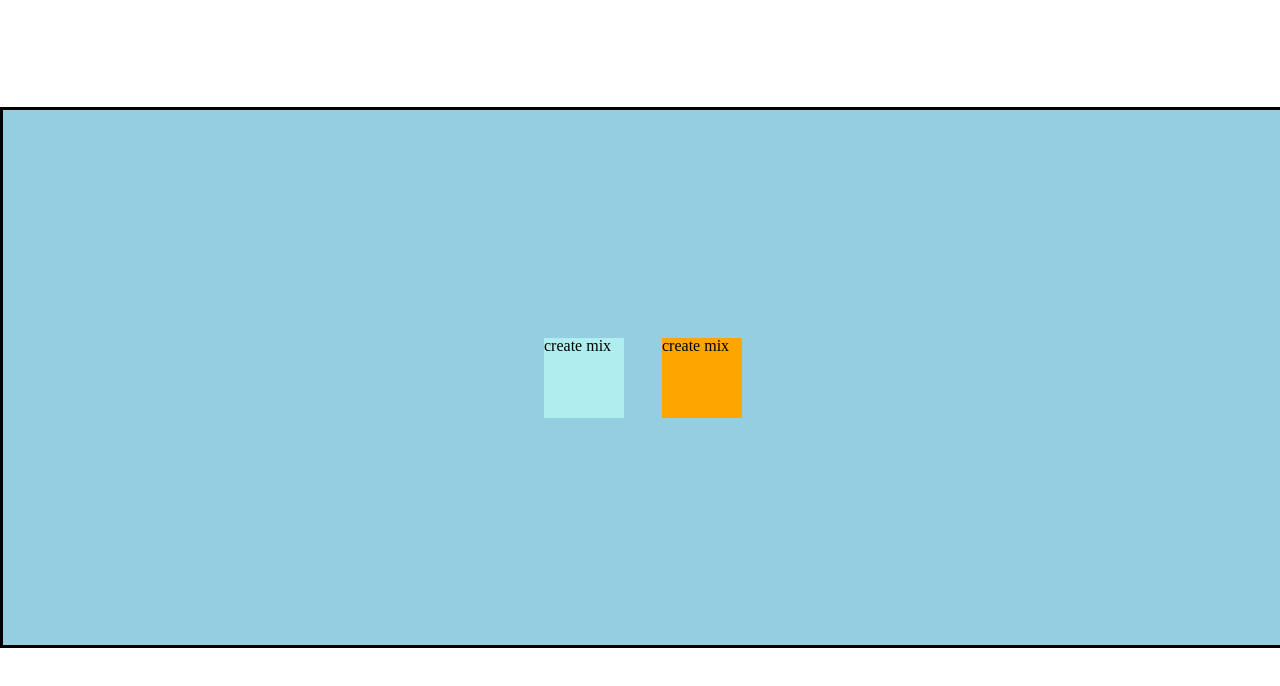
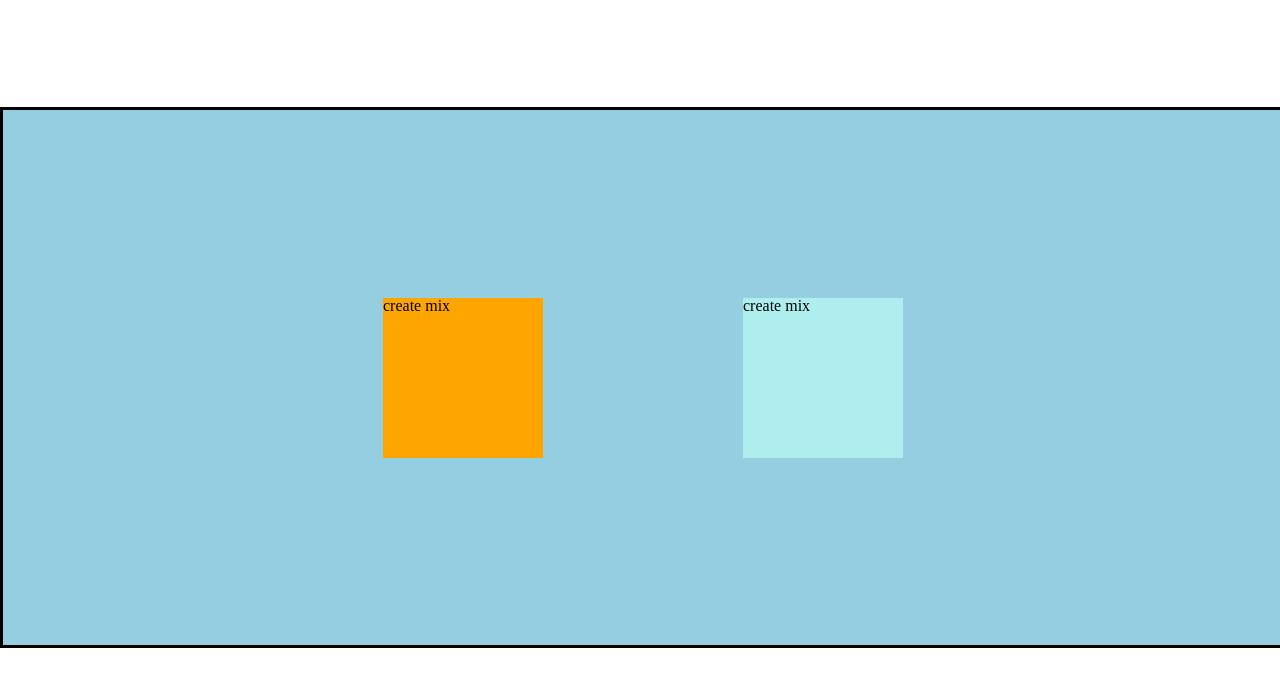
Before and after one commit to yasu828/ap_stage, a Vue app: page /inter in a window 1280 px wide. Shown: the part 5759-6445 px from the top of the page. Built offline with nearby package versions, Linux system fonts and the light colour scheme.

Commit message:
重なり位置調整

```diff
--- a/src/components/intersection/mix.vue
+++ b/src/components/intersection/mix.vue
@@ -3,10 +3,10 @@
     <div class="h-50"></div>
     <div class="mix-ref-child hv" ref="mixRef">
       <div class="mix-box flex j-center">
-        <div class="mix-p1" :style="`transform: matrix(1, 0, 0, 1, ${state.rightMatrixMix}, 0);`">
+        <div class="mix-p1" :style="`transform: matrix(1, 0, 0, 1, ${state.leftMatrixMix}, 0);`">
           create mix
         </div>
-        <div class="mix-p2" :style="`transform: matrix(1, 0, 0, 1, ${state.leftMatrixMix}, 0);`">
+        <div class="mix-p2" :style="`transform: matrix(1, 0, 0, 1, ${state.rightMatrixMix}, 0);`">
           create mix
         </div>
       </div>
@@ -21,8 +21,8 @@ export default defineComponent({
   components:{},
   setup() {
     const state = reactive({
+      leftMatrixMix:1.0,
       rightMatrixMix:1.0,
-      leftMatrixMix:1.0,
     })
 
     onMounted(() => {
@@ -57,17 +57,17 @@ export default defineComponent({
     const mixIntersect = (entries:any) => {
       entries.forEach((entry:any) => {
         if (entry.intersectionRatio > mixRatio) {
-          state.leftMatrixMix = 1 - (entry.intersectionRatio * 100)
-          state.rightMatrixMix = -1 + (entry.intersectionRatio * 100)
+          state.rightMatrixMix = -100 + (entry.intersectionRatio * 200)
+          state.leftMatrixMix = 100 - (entry.intersectionRatio * 200)
         } else {
-          state.leftMatrixMix = 1 - (entry.intersectionRatio * 100)
-          state.rightMatrixMix = -1 + (entry.intersectionRatio * 100)
+          state.rightMatrixMix = -100 + (entry.intersectionRatio * 200)
+          state.leftMatrixMix = 100 - (entry.intersectionRatio * 200)
         }
         if (entry.isIntersecting) {
           // console.log(entry)
           console.log("message-in")
         } else {
-          state.rightMatrixMix = 1.0
+          state.leftMatrixMix = 1.0
           console.log("message-out")
         }
         mixRatio = entry.intersectionRatio
@@ -101,13 +101,13 @@ export default defineComponent({
     overflow: hidden;
   }
   .mix-p1 {
-    height: calc(100vh / 10);
-    width: calc(100vh / 10);
+    height: calc(100vh / 5);
+    width: calc(100vh / 5);
     background-color: orange;
   }
   .mix-p2 {
-    height: calc(100vh / 10);
-    width: calc(100vh / 10);
+    height: calc(100vh / 5);
+    width: calc(100vh / 5);
     background-color: paleturquoise;
   }
 }
```
